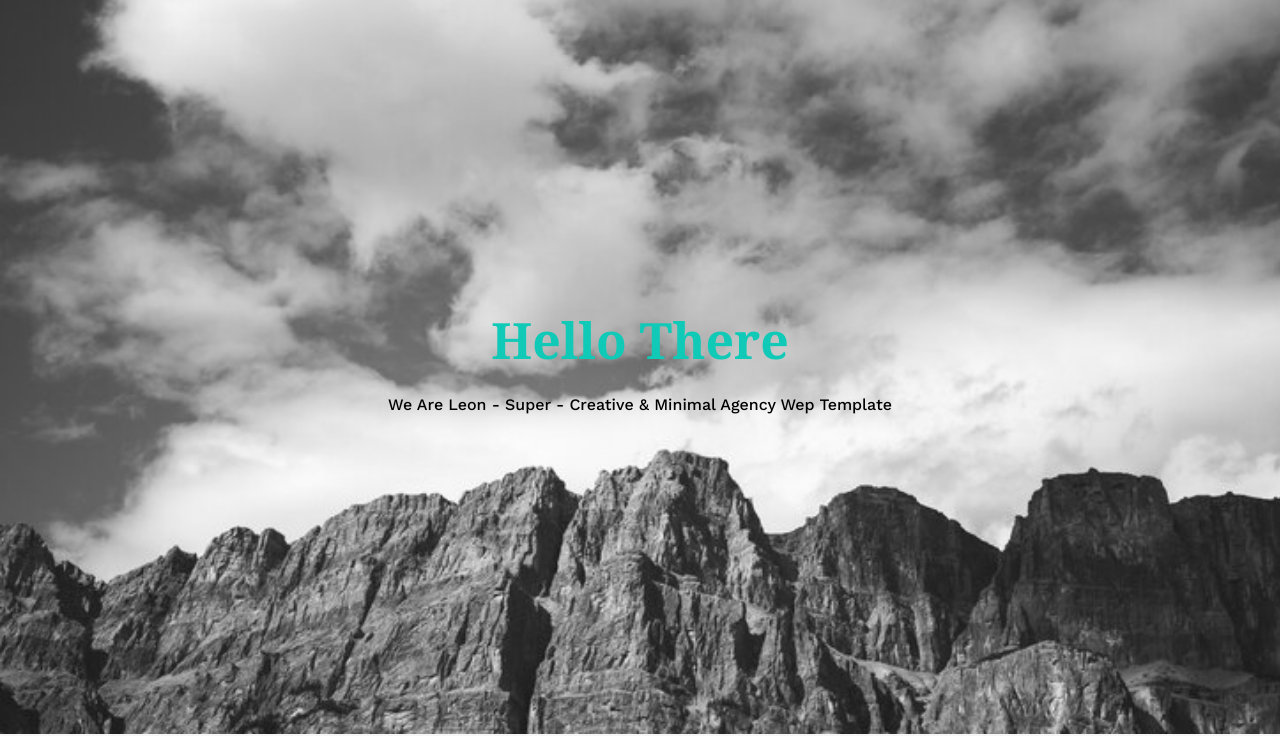
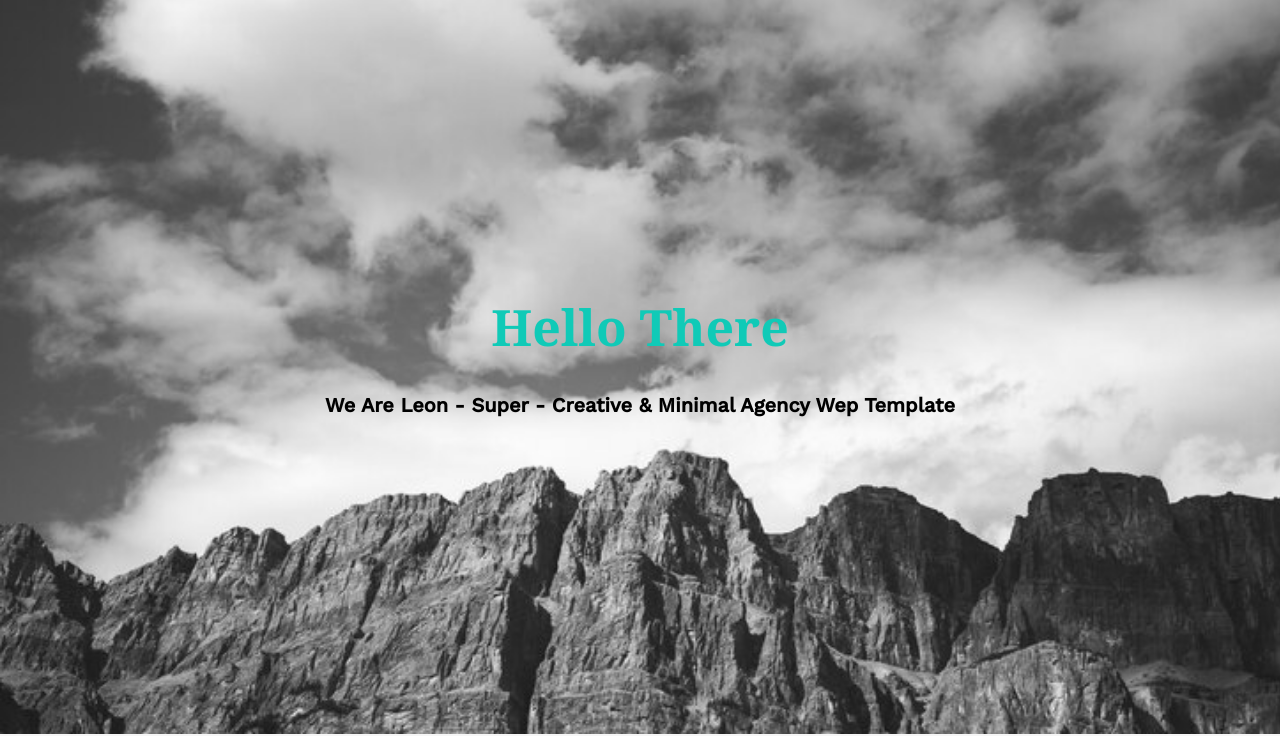
Before and after one commit to MohamedFetohRagab/Leon, a plain HTML site: page index.html in a window 1280 px wide. Shown: the part 66-802 px from the top of the page. Drawn offline with nearby package versions, Linux system fonts and the light colour scheme.

Commit message:
new edit

```diff
--- a/CSS/style.css
+++ b/CSS/style.css
@@ -132,9 +132,10 @@ html {
   font-size: 50px;
   color: var(--main-color);
 }
-.landing .text-intro p {
-  font-size: 19px;
+.landing .intro-text p {
+  font-size: 20px;
   line-height: 1.8;
+  font-weight: bold;
 }
 .features {
   padding-top: 60px;
@@ -217,11 +218,11 @@ html {
   text-align: center;
   position: relative;
 }
-@media (max-width: 1199px) {
+/* @media (max-width: 1199px) {
   .services .services-content .image {
     display: none;
   }
-}
+} */
 .services .services-content .image::before {
   content: "";
   position: absolute;
@@ -324,6 +325,9 @@ html {
   color: var(--p-color);
 }
 .about-content .text hr {
+  font-size: 30px;
+}
+.about-content .text hr {
   width: 50%;
   display: inline-block;
   border-color: var(--main-color);
```
